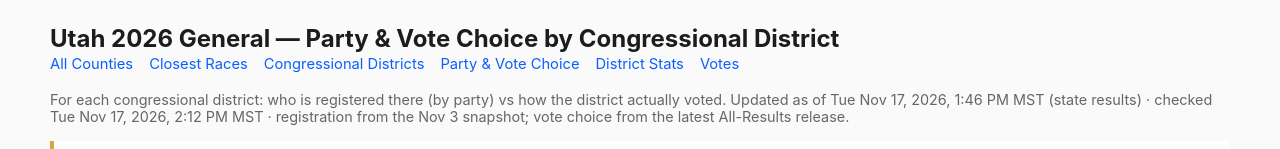
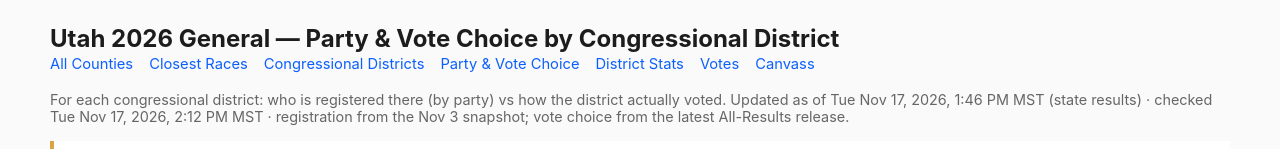
Before and after one commit to joshadaniels/utah-election-dashboards, a plain HTML site: page cds-party.html in a window 1280 px wide. Shown: the top 149 px of the page. Drawn offline with Linux system fonts and the light colour scheme.

Commit message:
Add Canvass tab (18/29 counties posted, 17 parsed) — statewide 1,053,725, yet-to-report 13,649

```diff
--- a/cds-party.html
+++ b/cds-party.html
@@ -41,7 +41,7 @@ button.exp{background:none;border:none;color:#0b5fff;cursor:pointer;font-size:1e
 @media(max-width:820px){.statgrid{grid-template-columns:1fr 1fr}}
 @media(max-width:560px){.statgrid{grid-template-columns:1fr}.map-votes{height:520px}}
 </style></head><body>
-<h1>Utah 2026 General — Party & Vote Choice by Congressional District</h1><nav><a href="counties.html">All Counties</a><a href="races.html">Closest Races</a><a href="cds.html">Congressional Districts</a><a href="cds-party.html">Party &amp; Vote Choice</a><a href="district-stats.html">District Stats</a><a href="votes.html">Votes</a></nav>
+<h1>Utah 2026 General — Party & Vote Choice by Congressional District</h1><nav><a href="counties.html">All Counties</a><a href="races.html">Closest Races</a><a href="cds.html">Congressional Districts</a><a href="cds-party.html">Party &amp; Vote Choice</a><a href="district-stats.html">District Stats</a><a href="votes.html">Votes</a><a href="canvass.html">Canvass</a></nav>
 <div class="sub">For each congressional district: who is registered there (by party) vs how the district actually voted. Updated as of Tue Nov 17, 2026, 1:46 PM MST (state results) &middot; checked Tue Nov 17, 2026, 2:12 PM MST &middot; registration from the Nov 3 snapshot; vote choice from the latest All-Results release.</div>
 <div class="foot"><b>How to read this page:</b> each district has two charts side by side. On the left, the registration barometer: one bar per party, bar height = that party&rsquo;s registered voters in the district, bar fully filled with the party color, labeled with the party&rsquo;s share of the district&rsquo;s registered voters. On the right, the vote-share pie: slices sized by raw votes cast for each candidate in that district&rsquo;s U.S. House race. The table under them compares the two directly &mdash; registration share vs vote share &mdash; so the gap shows where unaffiliated voters broke and any crossover went. The statewide section at the top pairs two barometers instead: registration on the left, and the summed partisan vote choice across all four U.S. House races on the right, in the same chart form so the two compare directly.
 <b>This is a registration-mix vs vote-mix comparison, not a turnout measure.</b> It does not say how many registered Republicans, Democrats, or unaffiliated voters actually voted. The Nov 3 &ldquo;voted&rdquo; columns are not used anywhere on this page.</div>
```
